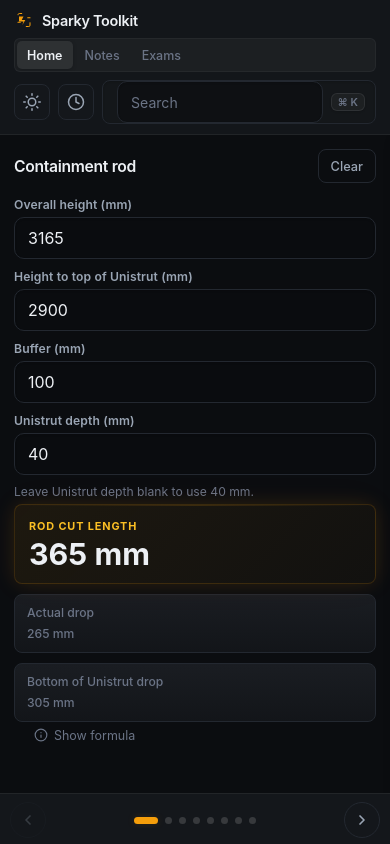
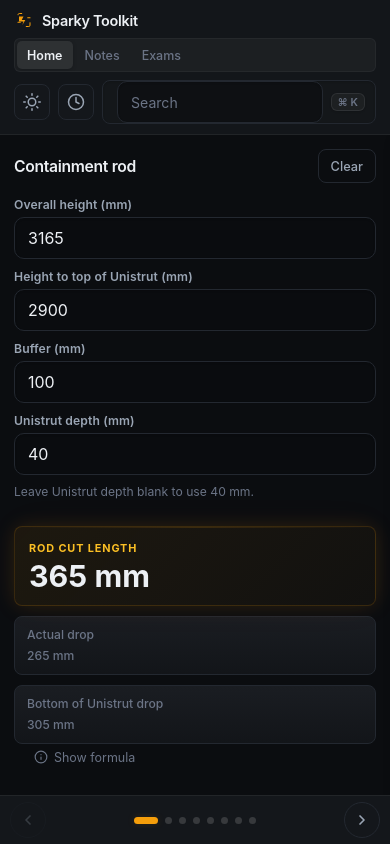
Before and after one commit to fightingentropy/sparky, a React (Vite) app: page / in a window 390 px wide. Built offline with nearby package versions, Linux system fonts and the light colour scheme.

Commit message:
Tighten iPhone bottom control bar gap

```diff
--- a/src/styles.css
+++ b/src/styles.css
@@ -1301,7 +1301,7 @@ input:disabled {
     border-radius: 0;
     background: var(--bg);
     width: 100%;
-    padding-bottom: calc(env(safe-area-inset-bottom) + 84px);
+    padding-bottom: calc(max(env(safe-area-inset-bottom) - 22px, 6px) + 56px);
   }
 
   .page-home.is-active .tool-panel .tool-output {
@@ -1317,9 +1317,9 @@ input:disabled {
     left: 0;
     gap: 6px;
     padding:
-      8px
+      6px
       calc(env(safe-area-inset-right) + 10px)
-      calc(env(safe-area-inset-bottom) + 6px)
+      max(env(safe-area-inset-bottom) - 22px, 6px)
       calc(env(safe-area-inset-left) + 10px);
     background: var(--surface);
     backdrop-filter: blur(16px) saturate(1.3);
```
